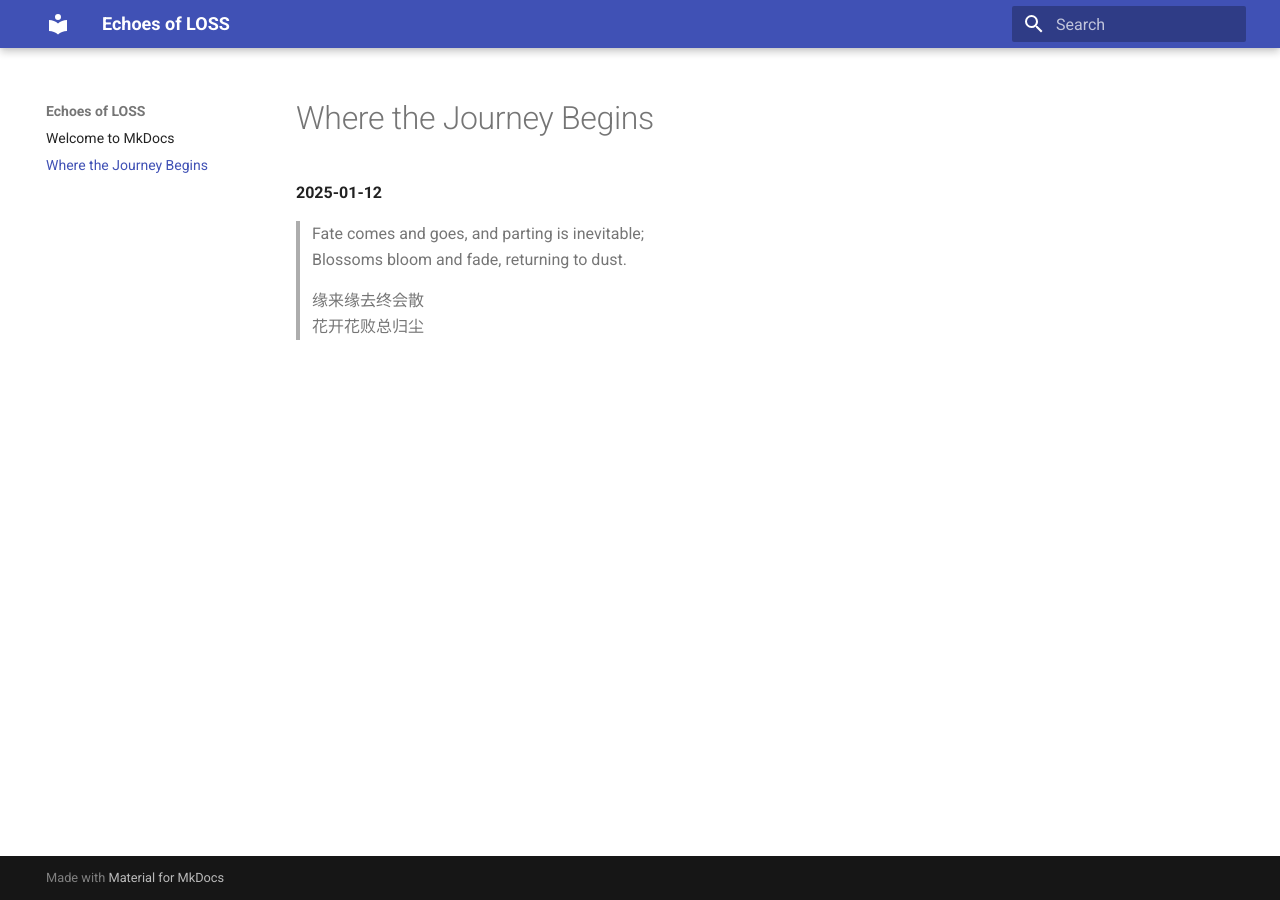
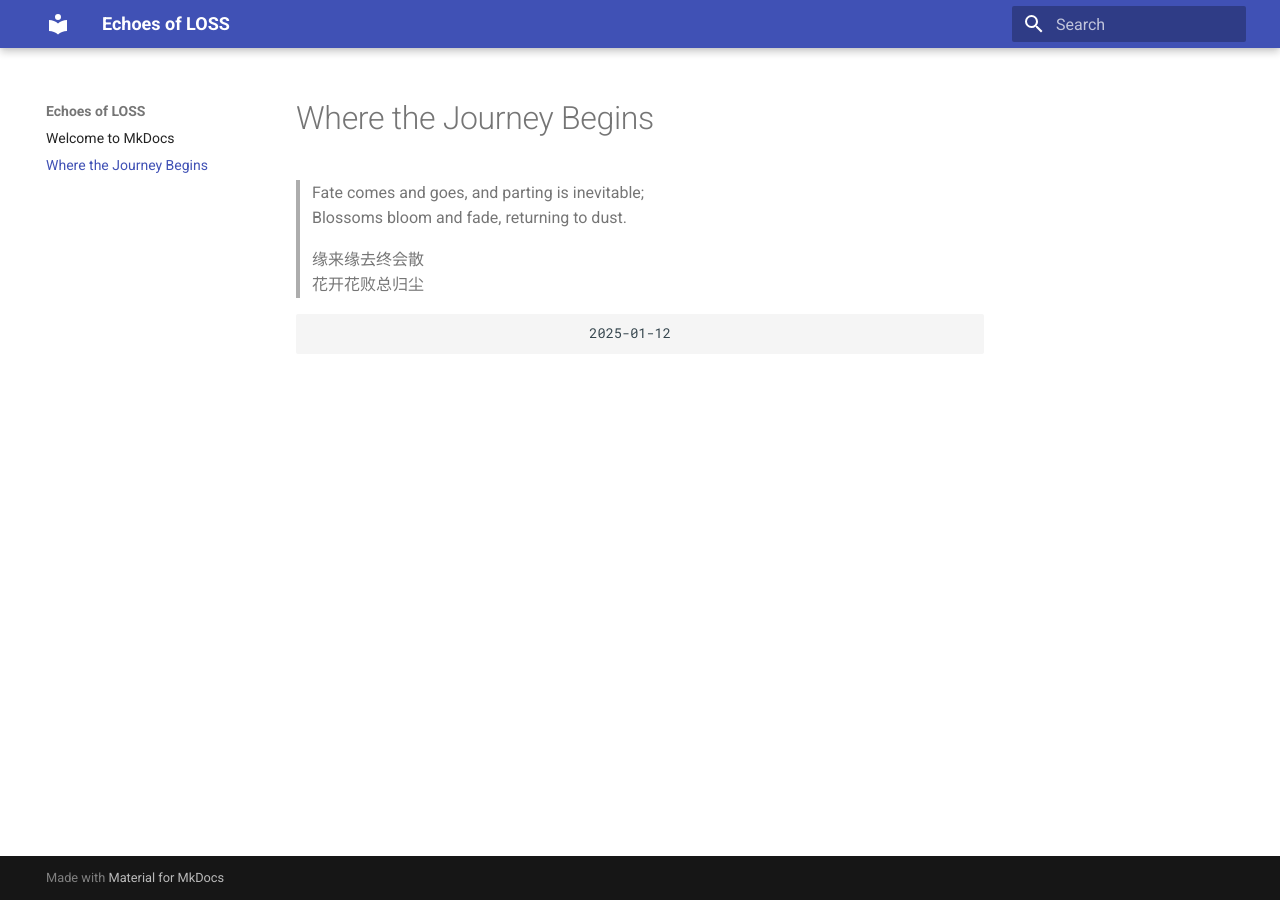
Before and after one commit to LLLOSS/loss, an MkDocs documentation site: the page built from docs/The First Echo of LOSS.md, in a window 1280 px wide. Built offline with MkDocs 1.6.1 and Material for MkDocs 9.7.7, drawn with Linux system fonts in a browser that asks for light colours.

```diff
--- a/docs/The First Echo of LOSS.md
+++ b/docs/The First Echo of LOSS.md
@@ -1,9 +1,9 @@
 # Where the Journey Begins
-
-**2025-01-12**
 
 > Fate comes and goes, and parting is inevitable;
 > Blossoms bloom and fade, returning to dust.
 
 > 缘来缘去终会散
 > 花开花败总归尘
+
+                                      2025-01-12
```
